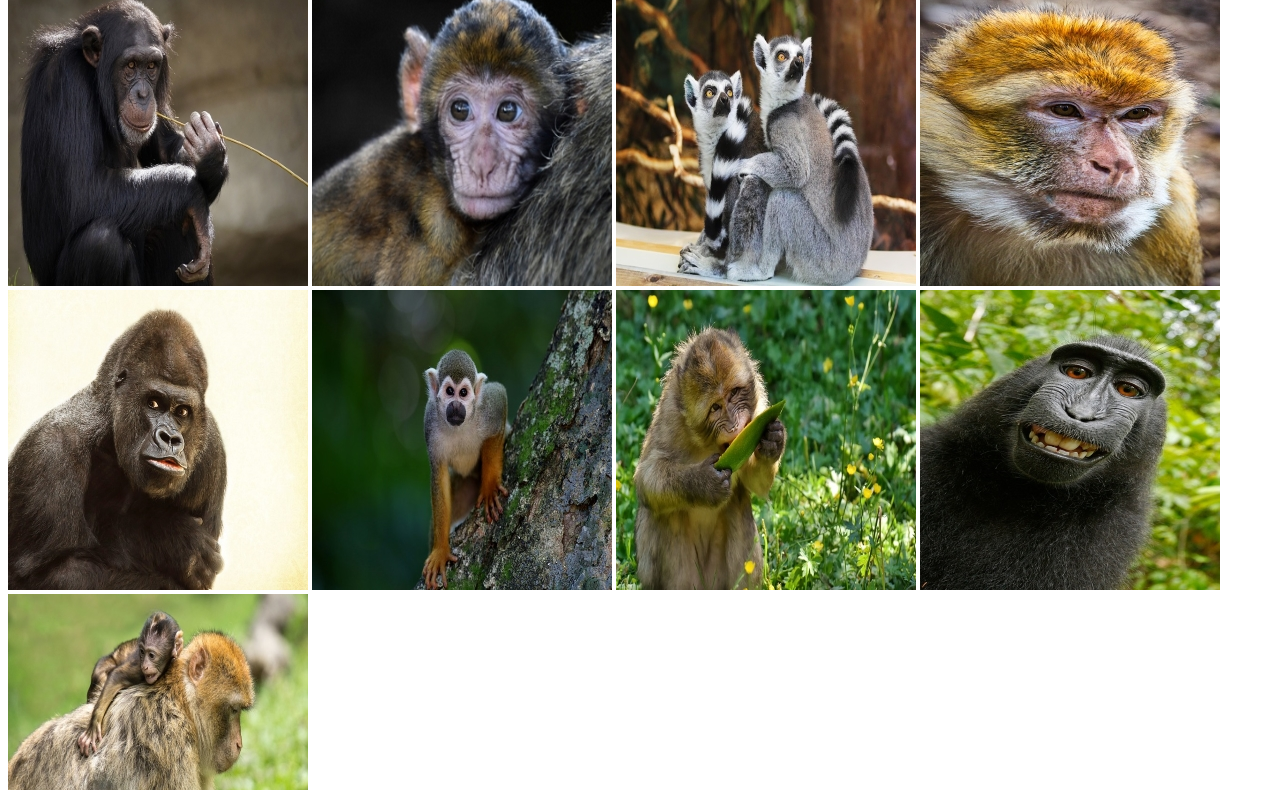
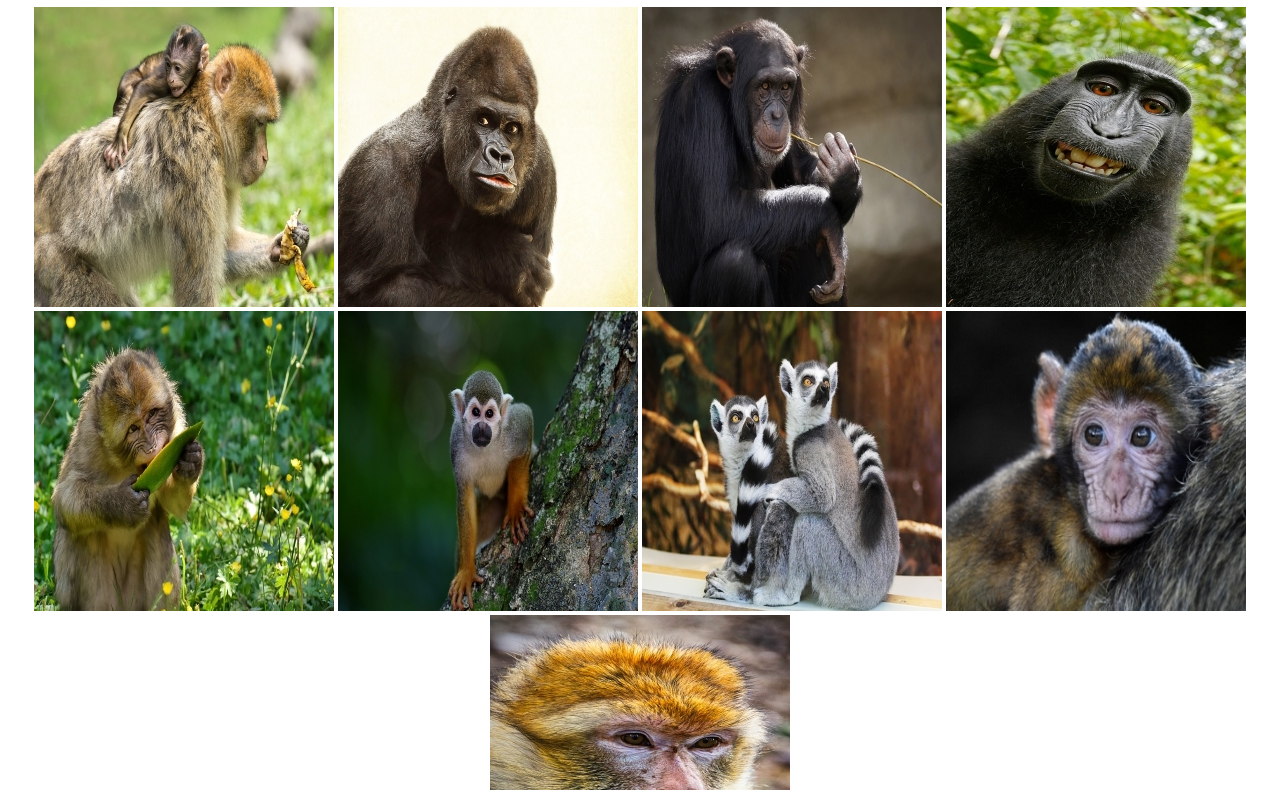
Before and after one commit to Stanleyredd/JS, a plain HTML site: page Opdracht6.html in a window 1280 px wide. Shown: the part 73-863 px from the top of the page. Drawn offline with Linux system fonts and the light colour scheme.

Commit message:
opdracht shuffle done.

```diff
--- a/Opdracht6.html
+++ b/Opdracht6.html
@@ -2,29 +2,71 @@
 <html lang="en">
 <head>
     <meta charset="UTF-8">
-    <title>Title</title>
+    <title>monkey</title>
     <style>
-        h3 {
+        html {
+            margin: 0 0 0 0;
+            padding: 0 0 0 0;
+        }
+
+
+        body {
             text-align: center;
+            font-family: 'Copse', Serif;
         }
+
+        #pics {
+            width: 900px;
+            height: 900px;
+            border: solid 0px black;
+            font-size: 0px;
+            margin: auto;
+        }
+
         img {
-            text-align: center;
-            list-style-image: ;
+
+            width: 300px;
+            height: 300px;
+            border: 0px;
+
         }
+
     </style>
 </head>
 <body>
-<h3>MonkeyShuffle</h3>
-<img id="foto1"></img>
-<img id="foto2"></img>
-<img id="foto3"></img>
-<img id="foto4"></img>
-<img id="foto5"></img>
-<img id="foto6"></img>
-<img id="foto7"></img>
-<img id="foto8"></img>
-<img id="foto9"></img>
+<h1>MonkeyShuffle</h1>
+<div id="pics ">
+    <img id="foto1" src="img/aap1.jpg">
+    <img id="foto2" src="img/aap2.jpg">
+    <img id="foto3" src="img/aap3.jpg">
+    <img id="foto4" src="img/aap4.jpg">
+    <img id="foto5" src="img/aap5.jpg">
+    <img id="foto6" src="img/aap6.jpg">
+    <img id="foto7" src="img/aap7.jpg">
+    <img id="foto8" src="img/aap8.jpg">
+    <img id="foto9" src="img/aap9.jpg">
+</div>
 
-<script src="javascript6.js"></script>
+<script>
+    var plaatjes = document.getElementsByTagName("img");
+    var random = 0;
+
+    var randomNumbers = [];
+
+    while (randomNumbers.length < 9) {
+        random = Math.floor(Math.random()* 9) + 1;
+        if(randomNumbers.lastIndexOf(random) == -1) {
+            randomNumbers.push(random);
+        }
+    }
+
+    random = 0;
+    for (var plaatje in plaatjes) {
+        plaatjes[plaatje].src = "img/aap" + randomNumbers[random] + ".jpg";
+        random++;
+    }
+
+
+</script>
 </body>
 </html>
--- a/javascript6.js
+++ /dev/null
@@ -1,9 +0,0 @@
-document.getElementById("foto1").src = "img2/aap1.jpg";
-document.getElementById("foto2").src = "img2/aap2.jpg";
-document.getElementById("foto3").src = "img2/aap3.jpg";
-document.getElementById("foto4").src = "img2/aap4.jpg";
-document.getElementById("foto5").src = "img2/aap5.jpg";
-document.getElementById("foto6").src = "img2/aap6.jpg";
-document.getElementById("foto7").src = "img2/aap7.jpg";
-document.getElementById("foto8").src = "img2/aap8.jpg";
-document.getElementById("foto9").src = "img2/aap9.jpg";
```
Also changed, not shown: img/aap1.jpg (renamed from img2/aap1.jpg), img/aap2.jpg (renamed from img2/aap2.jpg), img/aap3.jpg (renamed from img2/aap3.jpg), img/aap4.jpg (renamed from img2/aap4.jpg), img/aap5.jpg (renamed from img2/aap5.jpg), img/aap6.jpg (renamed from img2/aap6.jpg), img/aap7.jpg (renamed from img2/aap7.jpg), img/aap8.jpg (renamed from img2/aap8.jpg), img/aap9.jpg (renamed from img2/aap9.jpg), img1/aap1.jpg (deleted), img1/aap2.jpg (deleted).
